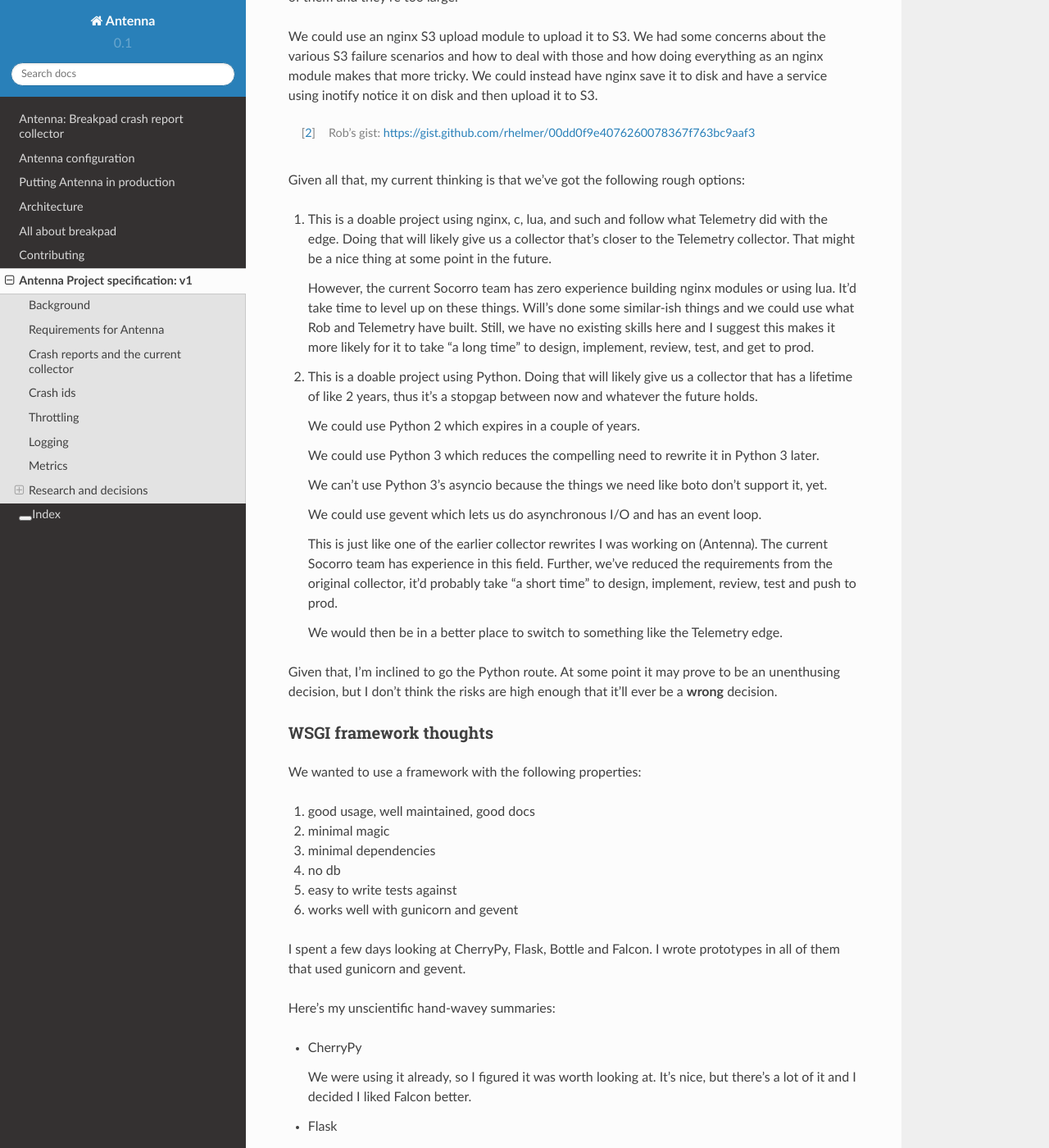
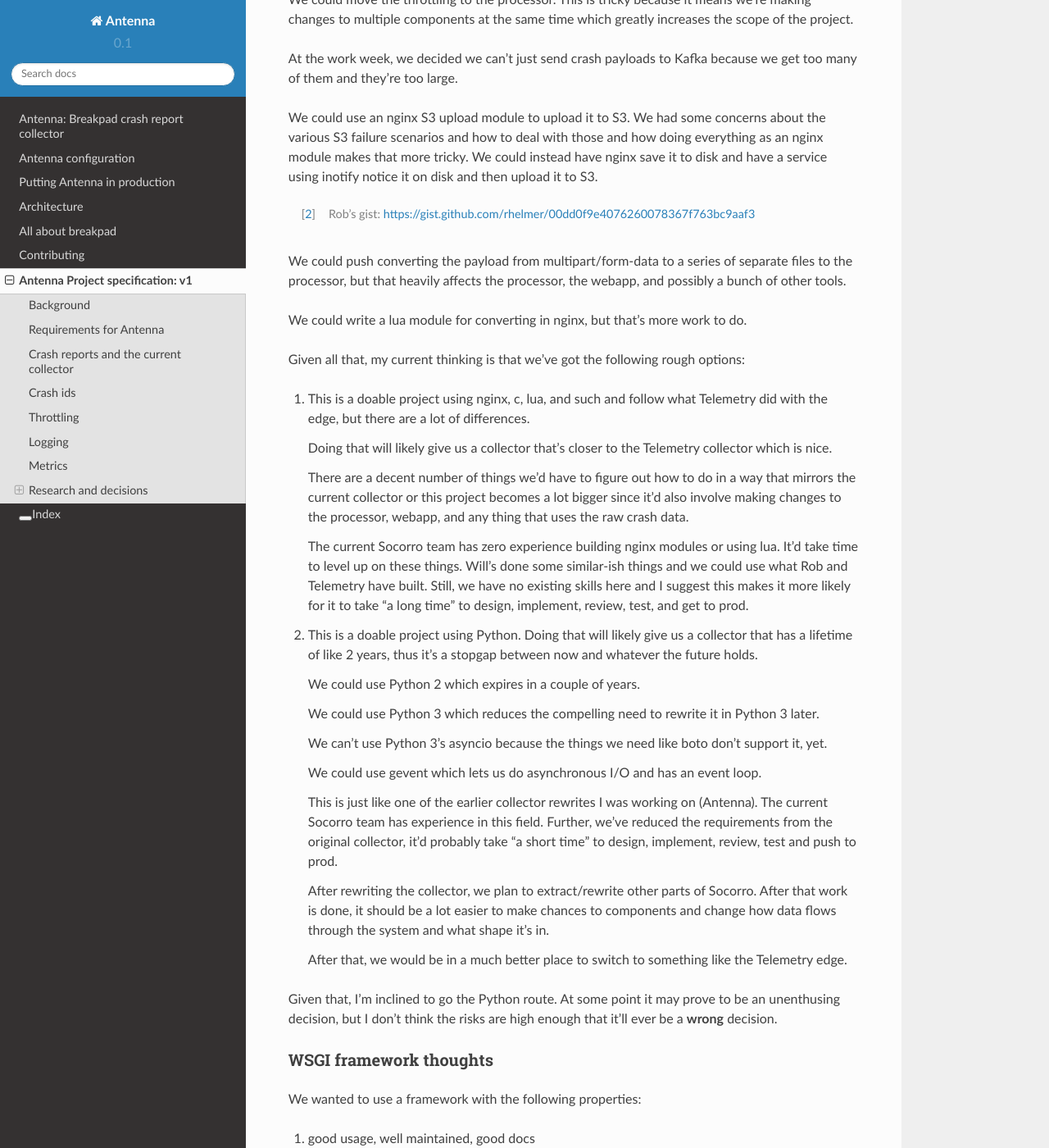
Before and after one commit to mozilla-services/antenna, a Sphinx documentation site: the page built from docs/spec_v1.rst, in a window 1280 px wide and 1400 px high, scrolled down 6923 px. Shown: the whole window at 82% size. Built offline with Sphinx 7.4.7 and the Read the Docs theme 2.0.0, drawn with Linux system fonts in a browser that asks for light colours; some of the changed text lies outside the part shown.

Commit message:
Further clarify the "why didn't we go the edge route" text

```diff
--- a/docs/spec_v1.rst
+++ b/docs/spec_v1.rst
@@ -280,19 +280,21 @@
 Research and decisions
 ======================
 
-nginx vs. python thoughts
--------------------------
+nginx like telemetry edge vs. python architecture thoughts
+----------------------------------------------------------
 
 The current collector has a web process that:
 
 1. handles incoming HTTP requests
-2. throttles the crash based on configured rules
-3. generates a crash id and returns it to the breakpad client
-4. saves the crash report to local disk
+2. converts the multipart/form-data HTTP payload into two JSON documents
+   (``raw_crash`` and ``dump_names``) and one binary file for each dump
+3. throttles the crash based on configured rules
+4. generates a crash id and returns it to the breakpad client
+5. saves the crash report data files to local disk
 
 Then there's a crashmover process that runs as a service on the same node and:
 
-1. uploads crash report files to S3
+1. uploads crash report data files to S3
 2. adds a message to RabbitMQ with the crashid telling the processor to process
    that crash
 3. sends some data to statsd
@@ -322,9 +324,12 @@
 currently that the edge doesn't do:
 
 1. Socorro needs to generate and return a CrashID
-2. Socorro has large crash reports and needs to save to S3
-3. Socorro currently throttles crashes in the collector
-4. Socorro currently uses RabbitMQ to queue crashes up for processing
+2. Socorro needs to convert the multipart/form-data payload into two JSON
+   documents (``raw_crash`` and ``dump_names``) and one binary file for each
+   dump
+3. Socorro has large crash reports and needs to save to S3
+4. Socorro currently throttles crashes in the collector
+5. Socorro currently uses RabbitMQ to queue crashes up for processing
 
 In September 2016 at the work week, I talked with Rob Helmer about this and he
 suggested we build it all in nginx using modules similar to what Telemetry did.
@@ -347,19 +352,31 @@
 
 .. [2] Rob's gist: https://gist.github.com/rhelmer/00dd0f9e4076260078367f763bc9aaf3
 
+We could push converting the payload from multipart/form-data to a series of
+separate files to the processor, but that heavily affects the processor, the
+webapp, and possibly a bunch of other tools.
+
+We could write a lua module for converting in nginx, but that's more work to do.
+
 
 Given all that, my current thinking is that we've got the following rough options:
 
 1. This is a doable project using nginx, c, lua, and such and follow what
-   Telemetry did with the edge. Doing that will likely give us a collector
-   that's closer to the Telemetry collector. That might be a nice thing at some
-   point in the future.
+   Telemetry did with the edge, but there are a lot of differences.
 
-   However, the current Socorro team has zero experience building nginx modules
-   or using lua. It'd take time to level up on these things. Will's done some
-   similar-ish things and we could use what Rob and Telemetry have built. Still,
-   we have no existing skills here and I suggest this makes it more likely for
-   it to take "a long time" to design, implement, review, test, and get to prod.
+   Doing that will likely give us a collector that's closer to the Telemetry
+   collector which is nice.
+
+   There are a decent number of things we'd have to figure out how to do in a
+   way that mirrors the current collector or this project becomes a lot bigger
+   since it'd also involve making changes to the processor, webapp, and any
+   thing that uses the raw crash data.
+
+   The current Socorro team has zero experience building nginx modules or using
+   lua. It'd take time to level up on these things. Will's done some similar-ish
+   things and we could use what Rob and Telemetry have built. Still, we have no
+   existing skills here and I suggest this makes it more likely for it to take
+   "a long time" to design, implement, review, test, and get to prod.
 
 2. This is a doable project using Python. Doing that will likely give us a
    collector that has a lifetime of like 2 years, thus it's a stopgap between
@@ -380,8 +397,13 @@
    we've reduced the requirements from the original collector, it'd probably
    take "a short time" to design, implement, review, test and push to prod.
 
-   We would then be in a better place to switch to something like the Telemetry
-   edge.
+   After rewriting the collector, we plan to extract/rewrite other parts of
+   Socorro. After that work is done, it should be a lot easier to make chances
+   to components and change how data flows through the system and what shape
+   it's in.
+
+   After that, we would be in a much better place to switch to something like
+   the Telemetry edge.
 
 
 Given that, I'm inclined to go the Python route. At some point it may prove to
```
